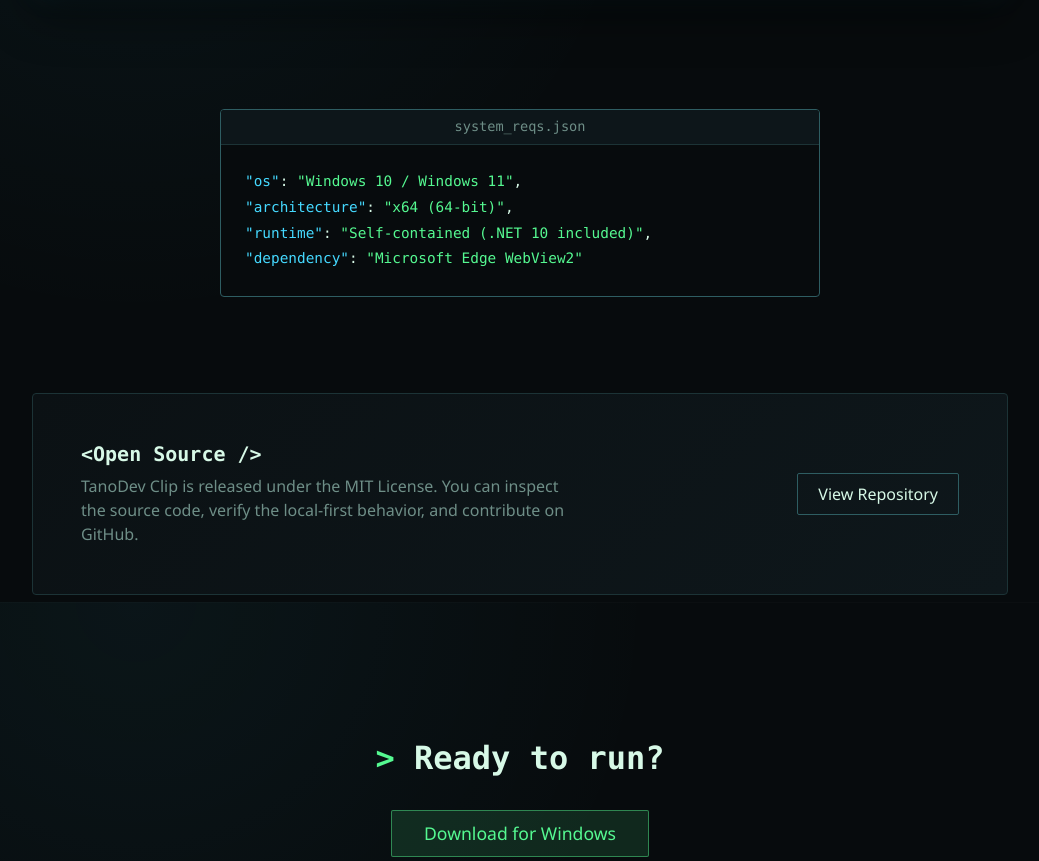
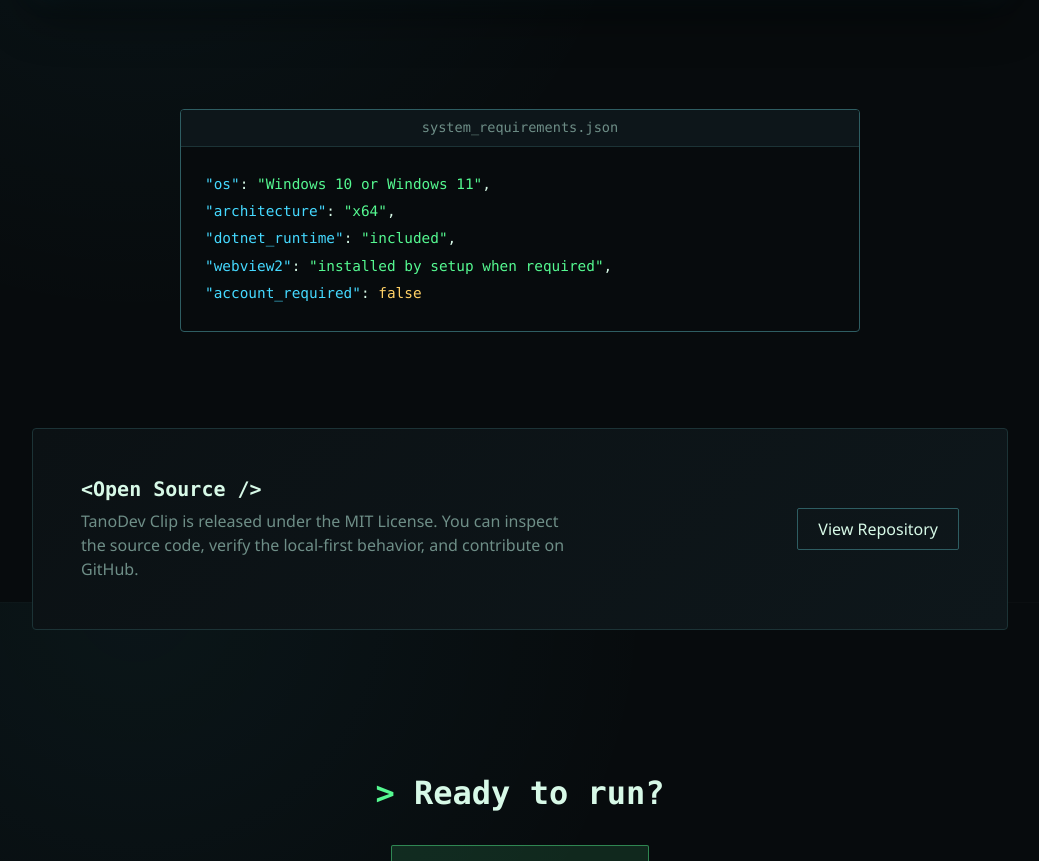
Before and after one commit to Jvprotano/TanoDevClip, an Astro site in the folder website/: page / in a window 1280 px wide. Shown: the part 4198-5059 px from the top of the page, without its empty margins (120-1159 px from the left). Built offline with nearby package versions, Linux system fonts and the light colour scheme; Astro itself is replaced by a stand-in of ours.

Commit message:
clarify website system requirements

```diff
--- a/website/src/components/SystemRequirements.astro
+++ b/website/src/components/SystemRequirements.astro
@@ -1,24 +1,25 @@
----
----
-
-<section class="requirements-section">
+<section id="requirements" class="requirements-section" aria-labelledby="requirements-title">
   <div class="container">
+    <h2 id="requirements-title" class="sr-only">System requirements</h2>
     <div class="terminal-card">
       <div class="titlebar">
-        <div class="titlebar-title mono">system_reqs.json</div>
+        <div class="titlebar-title mono">system_requirements.json</div>
       </div>
-      <div class="card-body mono">
+      <div class="card-body mono" aria-label="System requirements for TanoDev Clip">
         <div class="line">
-          <span class="key">"os"</span>: <span class="string">"Windows 10 / Windows 11"</span>,
+          <span class="key">"os"</span>: <span class="string">"Windows 10 or Windows 11"</span>,
         </div>
         <div class="line">
-          <span class="key">"architecture"</span>: <span class="string">"x64 (64-bit)"</span>,
+          <span class="key">"architecture"</span>: <span class="string">"x64"</span>,
         </div>
         <div class="line">
-          <span class="key">"runtime"</span>: <span class="string">"Self-contained (.NET 10 included)"</span>,
+          <span class="key">"dotnet_runtime"</span>: <span class="string">"included"</span>,
         </div>
         <div class="line">
-          <span class="key">"dependency"</span>: <span class="string">"Microsoft Edge WebView2"</span>
+          <span class="key">"webview2"</span>: <span class="string">"installed by setup when required"</span>,
+        </div>
+        <div class="line">
+          <span class="key">"account_required"</span>: <span class="boolean">false</span>
         </div>
       </div>
     </div>
@@ -31,7 +32,7 @@
   }
 
   .terminal-card {
-    max-width: 600px;
+    max-width: 680px;
     margin: 0 auto;
     background-color: var(--color-bg-root);
     border: 1px solid var(--color-border-strong);
@@ -42,7 +43,7 @@
   .titlebar {
     background-color: rgba(14, 23, 27, 0.96);
     border-bottom: 1px solid var(--color-border-subtle);
-    padding: 6px var(--space-md);
+    padding: 7px var(--space-md);
     text-align: center;
   }
 
@@ -53,8 +54,13 @@
 
   .card-body {
     padding: var(--space-lg);
+    overflow-x: auto;
     font-size: 0.9rem;
-    line-height: 1.8;
+    line-height: 1.9;
+  }
+
+  .line {
+    min-width: max-content;
   }
 
   .key {
@@ -64,4 +70,8 @@
   .string {
     color: var(--color-accent);
   }
+
+  .boolean {
+    color: var(--color-warning);
+  }
 </style>
```
